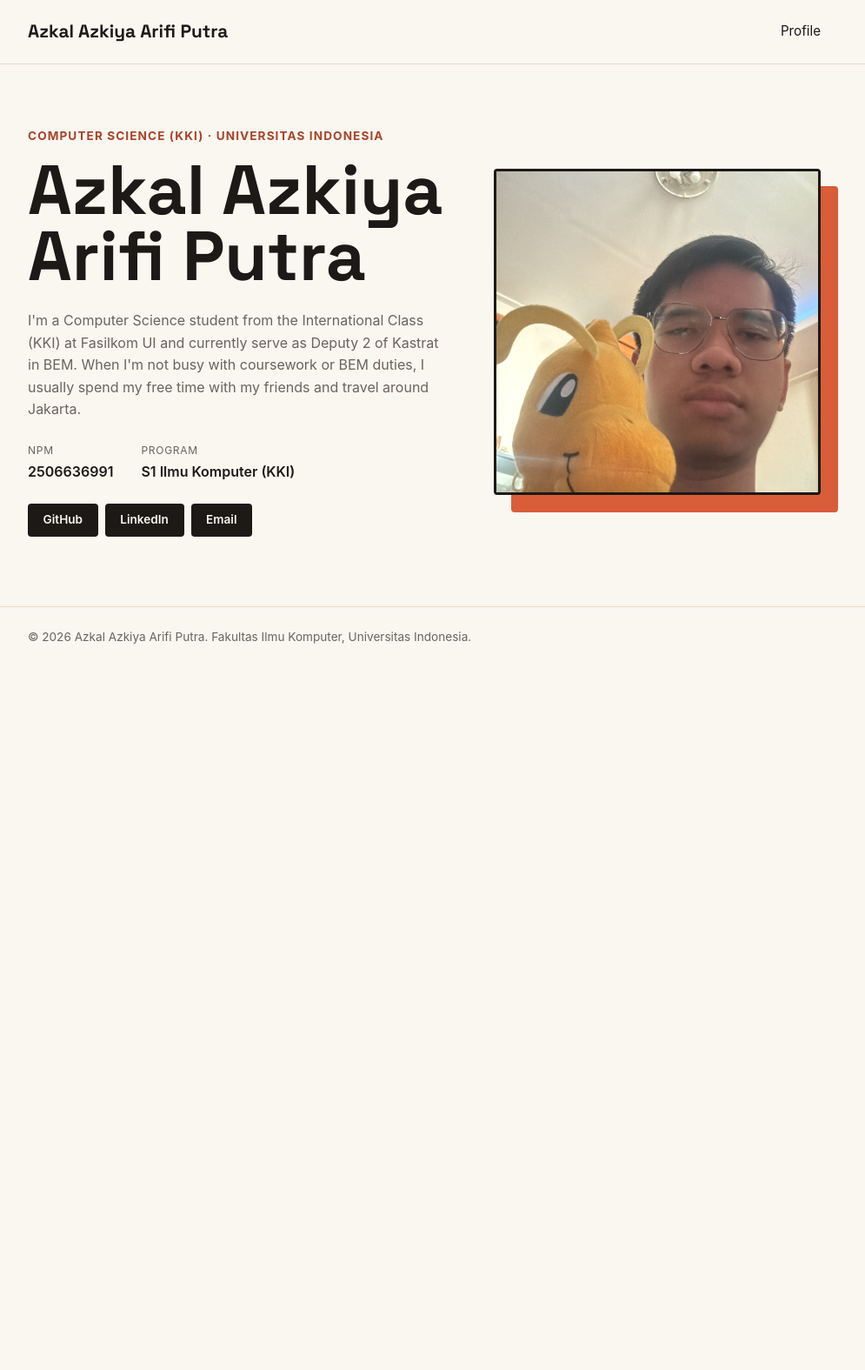
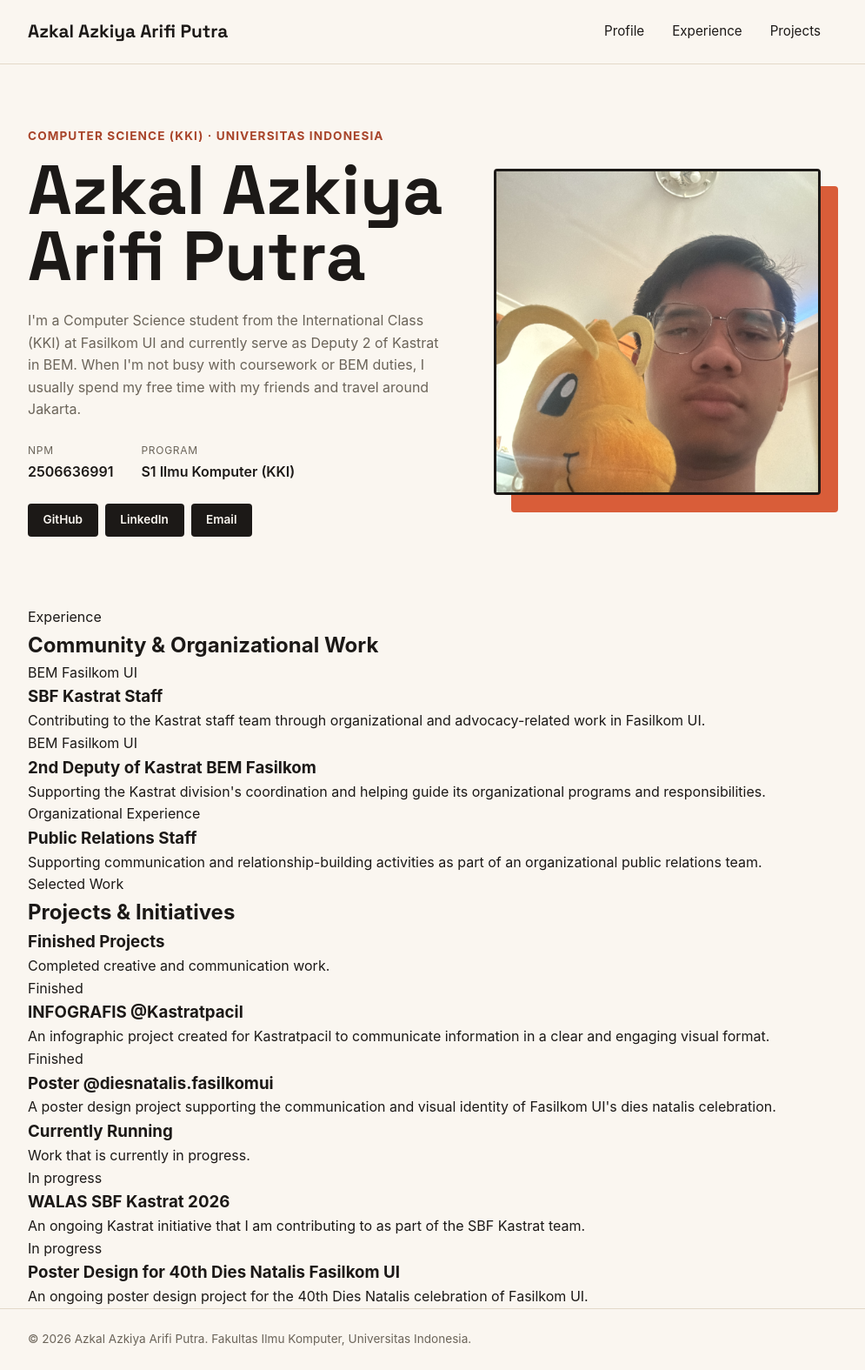
Before and after one commit to AzkalAP/myportofolio, a Django app: page / in a window 1280 px wide. Shown: the whole page at 87% size, without its empty margins (152-1147 px from the left). Before the commit the page ends 740 px from the top, so only its background shows below. Run offline with Django 5.2, Linux system fonts and the light colour scheme.

Commit message:
feat(content): add experience and project sections

```diff
--- a/templates/index.html
+++ b/templates/index.html
@@ -15,6 +15,8 @@
             <a href="#profile" class="brand">Azkal Azkiya Arifi Putra</a>
             <nav>
                 <a href="#profile">Profile</a>
+                <a href="#experience">Experience</a>
+                <a href="#projects">Projects</a>
             </nav>
         </div>
     </header>
@@ -50,6 +52,79 @@
                 </div>
             </div>
         </section>
+
+        <section class="experience-section" id="experience">
+            <div class="container">
+                <div class="section-heading">
+                    <p class="section-kicker">Experience</p>
+                    <h2>Community &amp; Organizational Work</h2>
+                </div>
+                <div class="experience-grid">
+                    <article class="experience-card">
+                        <p class="card-label">BEM Fasilkom UI</p>
+                        <h3>SBF Kastrat Staff</h3>
+                        <p>Contributing to the Kastrat staff team through organizational and advocacy-related work in Fasilkom UI.</p>
+                    </article>
+                    <article class="experience-card">
+                        <p class="card-label">BEM Fasilkom UI</p>
+                        <h3>2nd Deputy of Kastrat BEM Fasilkom</h3>
+                        <p>Supporting the Kastrat division's coordination and helping guide its organizational programs and responsibilities.</p>
+                    </article>
+                    <article class="experience-card">
+                        <p class="card-label">Organizational Experience</p>
+                        <h3>Public Relations Staff</h3>
+                        <p>Supporting communication and relationship-building activities as part of an organizational public relations team.</p>
+                    </article>
+                </div>
+            </div>
+        </section>
+
+        <section class="portfolio-projects" id="projects">
+            <div class="container">
+                <div class="section-heading">
+                    <p class="section-kicker">Selected Work</p>
+                    <h2>Projects &amp; Initiatives</h2>
+                </div>
+
+                <div class="project-group">
+                    <div class="project-group-heading">
+                        <h3>Finished Projects</h3>
+                        <p>Completed creative and communication work.</p>
+                    </div>
+                    <div class="project-grid">
+                        <article class="project-card">
+                            <p class="project-status">Finished</p>
+                            <h3>INFOGRAFIS @Kastratpacil</h3>
+                            <p>An infographic project created for Kastratpacil to communicate information in a clear and engaging visual format.</p>
+                        </article>
+                        <article class="project-card">
+                            <p class="project-status">Finished</p>
+                            <h3>Poster @diesnatalis.fasilkomui</h3>
+                            <p>A poster design project supporting the communication and visual identity of Fasilkom UI's dies natalis celebration.</p>
+                        </article>
+                    </div>
+                </div>
+
+                <div class="project-group">
+                    <div class="project-group-heading">
+                        <h3>Currently Running</h3>
+                        <p>Work that is currently in progress.</p>
+                    </div>
+                    <div class="project-grid">
+                        <article class="project-card">
+                            <p class="project-status project-status-current">In progress</p>
+                            <h3>WALAS SBF Kastrat 2026</h3>
+                            <p>An ongoing Kastrat initiative that I am contributing to as part of the SBF Kastrat team.</p>
+                        </article>
+                        <article class="project-card">
+                            <p class="project-status project-status-current">In progress</p>
+                            <h3>Poster Design for 40th Dies Natalis Fasilkom UI</h3>
+                            <p>An ongoing poster design project for the 40th Dies Natalis celebration of Fasilkom UI.</p>
+                        </article>
+                    </div>
+                </div>
+            </div>
+        </section>
     </main>
 
     <footer class="site-footer">
```
